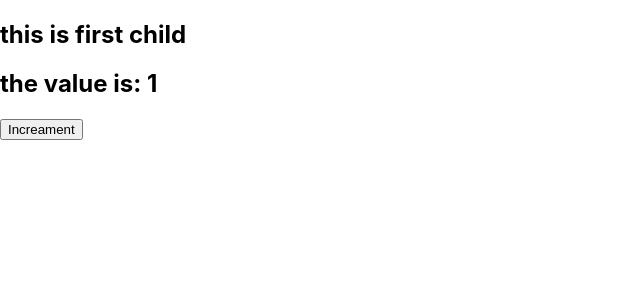
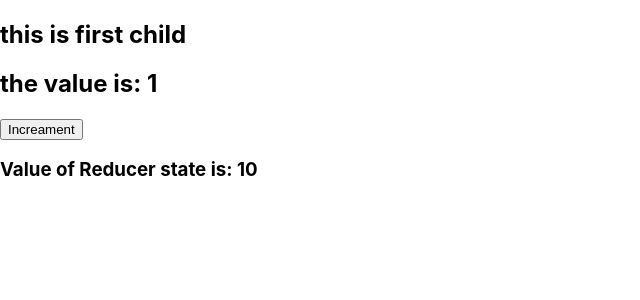
Before and after one commit to Muhammad-Usama-07/WebDevBootcamp2020, a React (Create React App) app in the folder Class05/: page / in a window 1280 px wide. Shown: the top 300 px of the page, without its empty margins (0-640 px from the left). Built offline with nearby package versions, Linux system fonts and the light colour scheme.

Commit message:
Printing Reducer value

```diff
--- a/Class05/src/Child2.js
+++ b/Class05/src/Child2.js
@@ -6,7 +6,7 @@ const Child2 = () =>{
     console.log(state)
     return(
     <div>
-
+        <h3>Value of Reducer state is: {state}</h3>
     </div>
     )
 }
```
Also changed, not shown: 1 other file (tests, documents, lock files or other folders).
